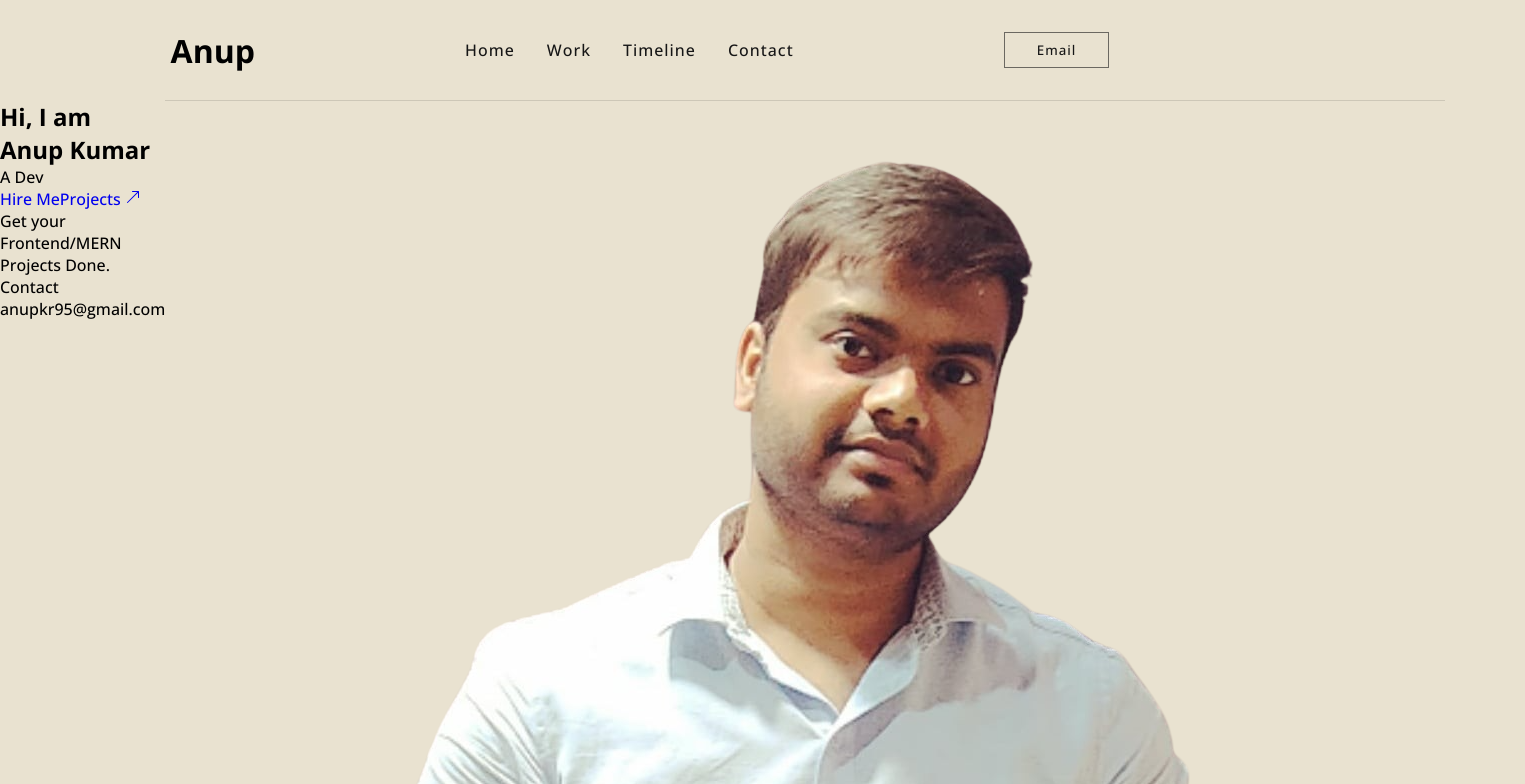
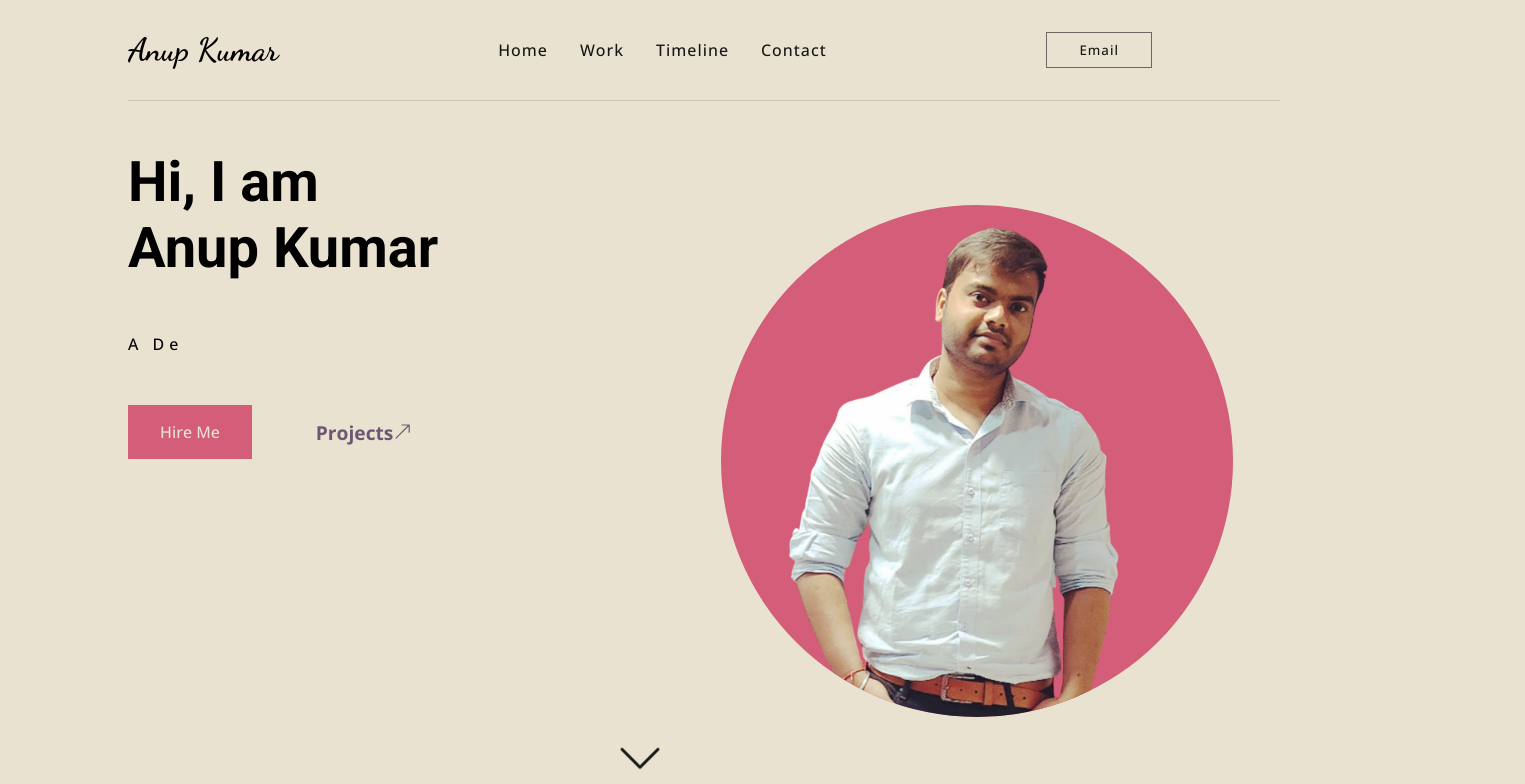
Before and after one commit to aks9995/Portfoliosite, a React (Create React App) app: page / in a window 1280 px wide. Shown: the top 784 px of the page, 1525 px wide, since content can reach past the window. Built offline with nearby package versions, Linux system fonts and the light colour scheme.

Commit message:
Add files via upload

```diff
--- a/src/components/Header.jsx
+++ b/src/components/Header.jsx
@@ -10,7 +10,7 @@ const Header = () => {
 
 const Navcontent = ()=>(
   <>
-  <h2>Anup</h2>
+  <h2>Anup Kumar</h2>
   <div>
   <a href="#Home">Home</a>
   <a href="#Work">Work</a>
--- a/src/components/Home.jsx
+++ b/src/components/Home.jsx
@@ -1,7 +1,7 @@
 import React from "react";
 import {motion} from "framer-motion";
 import Typewriter from "typewriter-effect";
-import {BsArrowUpRight} from "react-icons/bs";
+import {BsArrowUpRight, BsChevronDown} from "react-icons/bs";
 import Anup from "../assets/Anup.png";
 
 const Home = () => {
@@ -44,7 +44,7 @@ const Home = () => {
               autoStart: true,
               loop: true,
               cursor: "",
-              wrapperClassName: "",
+              wrapperClassName: "typewriter",
             }}
           />
 
@@ -54,13 +54,13 @@ const Home = () => {
           </div>
 
           <aside>
-            <article>
-              <p>Get your <span>Frontend/MERN Projects Done.</span></p>
-            </article>
-            <article data-special>
+            {/* <article>
+              <p><span>5+</span>Projects</p>
+            </article> */}
+            {/* <article data-special>
               <p>Contact</p>
               <span>anupkr95@gmail.com</span>
-            </article>
+            </article> */}
           </aside>
 
         </div>
@@ -69,6 +69,7 @@ const Home = () => {
       <section>
         <img src={Anup} alt="Anup" />
       </section>
+      <BsChevronDown />
     </div>
   );
 };
--- a/src/styles/App.scss
+++ b/src/styles/App.scss
@@ -3,6 +3,7 @@
 @import "statics";
 @import "header";
 @import "home";
+@import "animations";
 
 
 *{
--- /dev/null
+++ b/src/styles/animations.scss
@@ -0,0 +1,5 @@
+@keyframes animateSvg {
+    to {
+      transform: translate(-50%, -10px);
+    }
+  }
--- a/src/styles/header.scss
+++ b/src/styles/header.scss
@@ -11,6 +11,7 @@ nav {
   z-index: 60;
   > h2 {
     font-size: 2rem;
+    font-family: $text3;
   }
   > div {
     display: flex;
--- a/src/styles/home.scss
+++ b/src/styles/home.scss
@@ -3,12 +3,126 @@
     height:90vh;
     display:flex;
 
-    >section {
-        width:100%;
+    > section {
+        width: 100%;
 
-        &:first-of-type{}
+
+        &:first-of-type {
+          padding-left: $p;
+
+          > div {
+            border-top: 1px solid $color6_2;
+            height: 50%;
+            padding-top: 3rem;
+            > h1 {
+              font: 700 3.5rem $text1;
+            }
+
+            .typewriter {
+              margin: 20px 0;
+              height: 20px;
+              letter-spacing: 5px;
+            }
+
+            > div {
+              display: flex;
+              margin: 2rem 0;
+              width: 70%;
+              gap: 4rem;
+              align-items: center;
+              > a {
+                &:first-of-type {
+                  background-color: $color3;
+                  color: $color1;
+                  padding: 1rem 2rem;
+                  transition: all 0.3s;
+                  &:hover {
+                    background-color: $color6;
+                  }
+                }
+                &:last-of-type {
+                  font: 600 1.2rem $text2;
+                  color: $color5;
+                  display: flex;
+                  align-items: center;
+                }
+              }
+            }
+        }
+
+            // aside {
+            //   display: flex;
+            //   justify-content: space-between;
+            //   width: 50%;
+            // }
+
+            // article {
+            //   margin: 2rem 0;
+            //   width: 1rem;
+            //   color: $color5;
+            //   position: absolute;
+
+            //   &::after {
+            //     content: "";
+            //     background-color: $color4;
+            //     width: 100%;
+            //     height: 10rem;
+            //     border-radius: 50px;
+            //     position: absolute;
+            //     top: 20%;
+            //     left: 20%;
+            //     z-index: -1;
+            //   }
+            //   > p {
+            //     font: 600 2rem $text1;
+            //   }
+            //   > span {
+            //     font: 500 1rem $text2;
+            //   }
+            // }
+
+        //     // article[data-special] {
+        //     //   width: 16rem;
+        //     // }
+        //   }
+        // }
+          }
+
+
         &:last-of-type{
             border-top: 1px solid $color6_2;
+            display: flex;
+            // flex-direction: column;
+            justify-content: center;
+            align-items: center;
+            overflow-x: hidden;
+
+            &::after {
+                content:"";
+                width: 40vmax;
+                height: 40vmax;
+                background-color: $color3;
+                position: absolute;
+                z-index: -1;
+                border-radius: 50%;
+            }
+
+            >img {
+                width:40vmax;
+                height:40vmax;
+                object-fit: contain;
+                border-radius: 50%;
+                position: absolute;
+            }
         }
     }
+    > svg {
+        position: absolute;
+        font-size: 3rem;
+        color: $color6;
+        left: 50%;
+        bottom: 2%;
+        transform: translateX(-50%);
+        animation: animateSvg 0.7s infinite linear alternate;
+      }
 }
--- a/src/styles/statics.scss
+++ b/src/styles/statics.scss
@@ -7,14 +7,14 @@ $color2: #286f6c;
 $color2_1: #174340;
 $color3: #d45d79;
 $color3_light: #d45d79;
-$color3_1: #ad4126;
+$color3_1: #bd217cc5;
 $color4: #fff;
 $color5: #6e5773;
 $color6: #161616;
 $color6_1: #16161698;
 $color6_2: #16161622;
 
-$p: 13.33vmax;
+$p: 10vmax;
 $p_md: 7vmax;
 $p_base: 5vmax;
 $p_base_inverse: 15vmax 10vmax;
```
